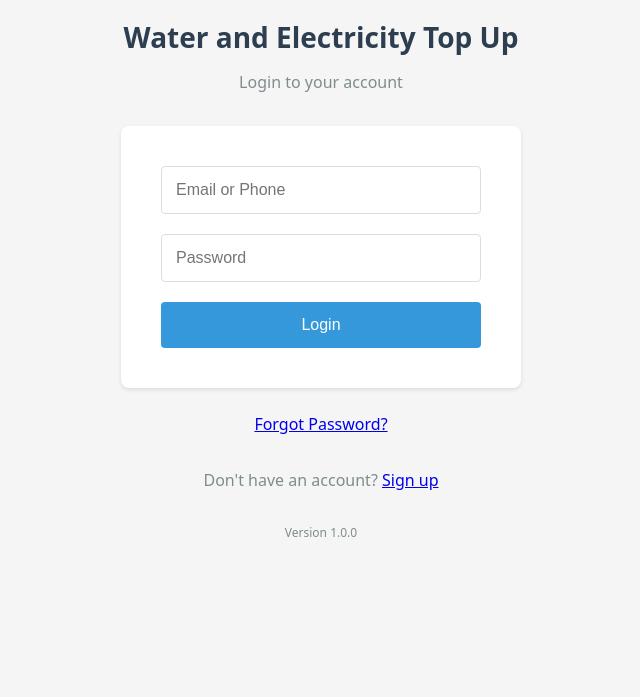
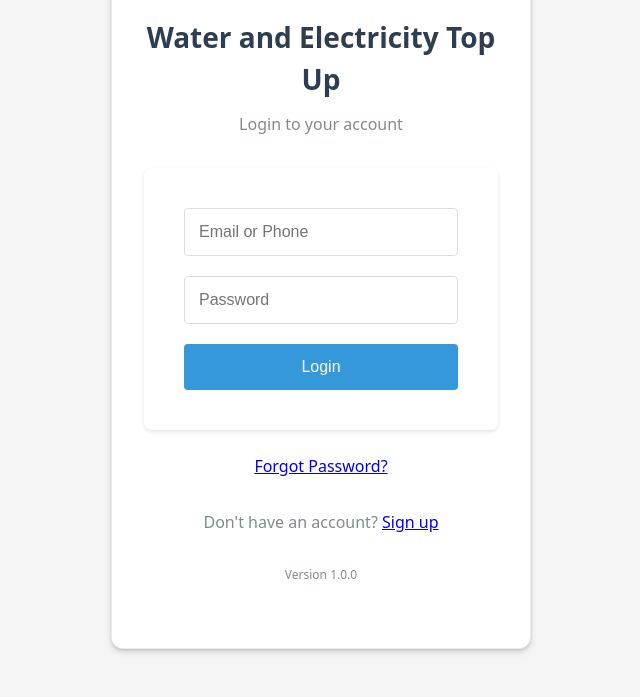
Before and after one commit to RahwaZeslusHaile/Prepaid_Water_eTopUp, a plain HTML site: page public/index.html in a window 1280 px wide. Shown: the part 145-842 px from the top of the page, without its empty margins (319-959 px from the left). Before the commit the page ends 800 px from the top, so only its background shows below. Drawn offline with Linux system fonts and the light colour scheme.

Commit message:
added styles for the container

```diff
--- a/public/css/styles.css
+++ b/public/css/styles.css
@@ -27,6 +27,19 @@ body {
   flex-direction: column;
   justify-content: center;
 }
+
+.container {
+    width: 95%; /* More generous width on small screens */
+    margin: 1rem auto; /* Smaller margin on mobile */
+    padding: 1.5rem; /* Reduced padding on mobile */
+    background: white;
+    border-radius: 8px; /* Slightly smaller radius on mobile */
+    border: 1px solid rgba(0, 0, 0, 0.08);
+    box-shadow:
+        0 2px 4px rgba(0, 0, 0, 0.05), /* Lighter shadow on mobile */
+        0 1px 2px rgba(0, 0, 0, 0.1);
+}
+
 
 .logo {
   width: 100px;
@@ -161,3 +174,33 @@ footer {
     padding: 0.875rem;
   }
 }
+
+@media (min-width: 600px) {
+    .container {
+        width: 90%;
+        padding: 2rem;
+        border-radius: 10px;
+        box-shadow:
+            0 3px 5px rgba(0, 0, 0, 0.08),
+            0 1px 3px rgba(0, 0, 0, 0.1);
+    }
+}
+
+/* Desktop (Large Screens) */
+@media (min-width: 900px) {
+    .container {
+        max-width: 420px; /* Only set max-width at desktop */
+        border-radius: 12px;
+        box-shadow:
+            0 4px 6px rgba(0, 0, 0, 0.1),
+            0 1px 3px rgba(0, 0, 0, 0.15);
+        transition: all 0.3s ease; /* Only add transition on desktop */
+    }
+
+    .container:hover {
+        transform: translateY(-2px);
+        box-shadow:
+            0 6px 12px rgba(0, 0, 0, 0.1),
+            0 3px 6px rgba(0, 0, 0, 0.15);
+    }
+}
```
